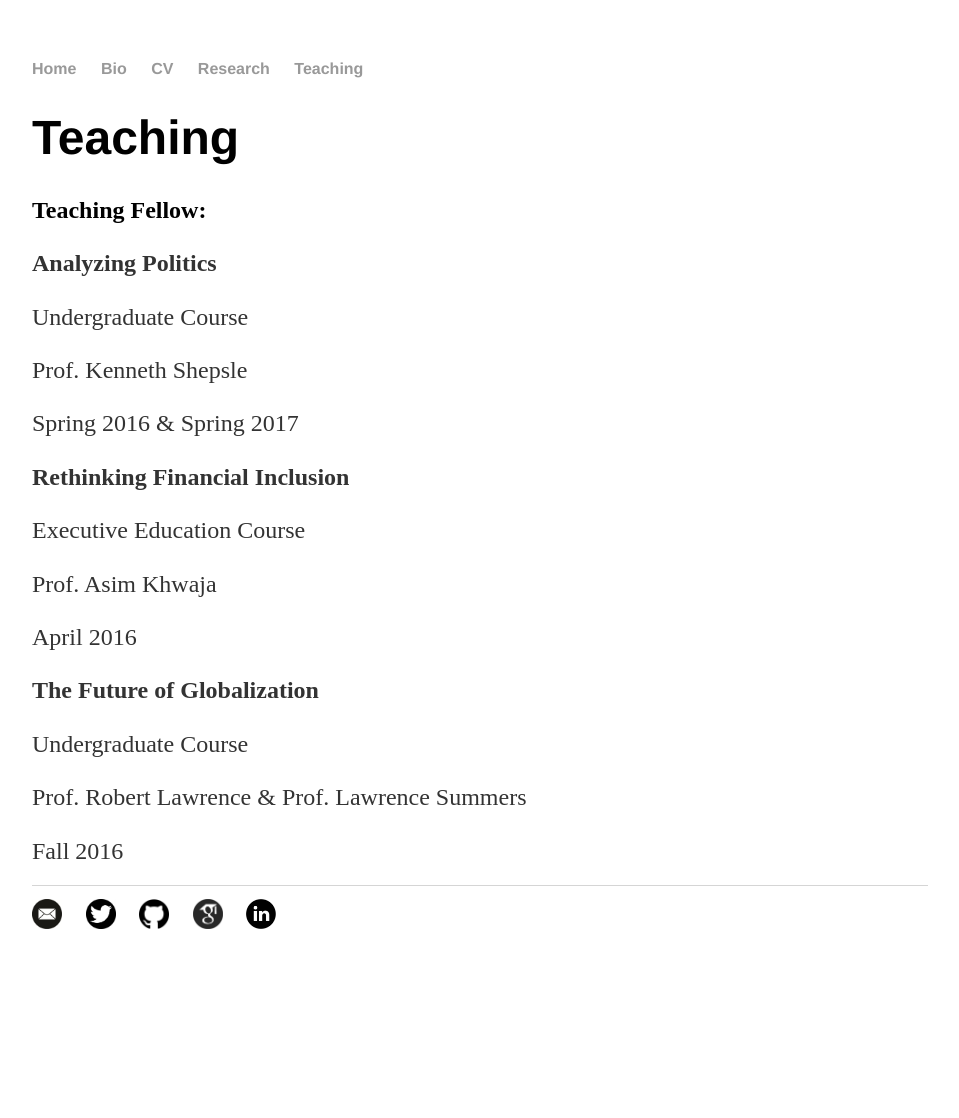
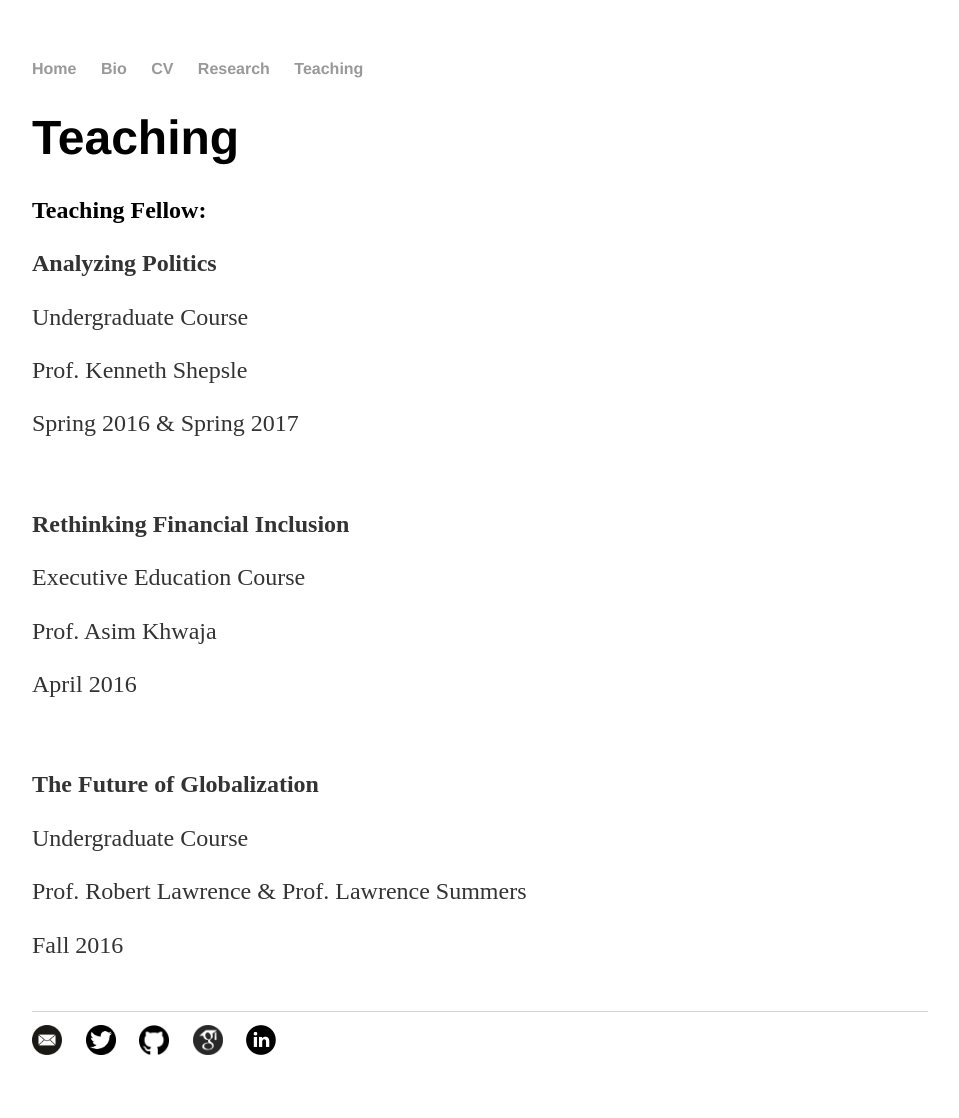
Before and after one commit to soeren-henn/soeren-henn.github.io, a Jekyll site: the page built from teaching/index.html, in a window 1280 px wide. Shown: the whole page, without its empty margins (160-1119 px from the left). Built offline with Jekyll 4.4.1, drawn with Linux system fonts in a browser that asks for light colours; before the commit the page ends 992 px from its top, so only the background shows below that.

Commit message:
Update main.css

```diff
--- a/css/main.css
+++ b/css/main.css
@@ -55,3 +55,7 @@ ul.posts li {
 .photo img {
   width:100%;
 }
+
+.subject {
+    padding: 0 0 2em 0;
+}
```
